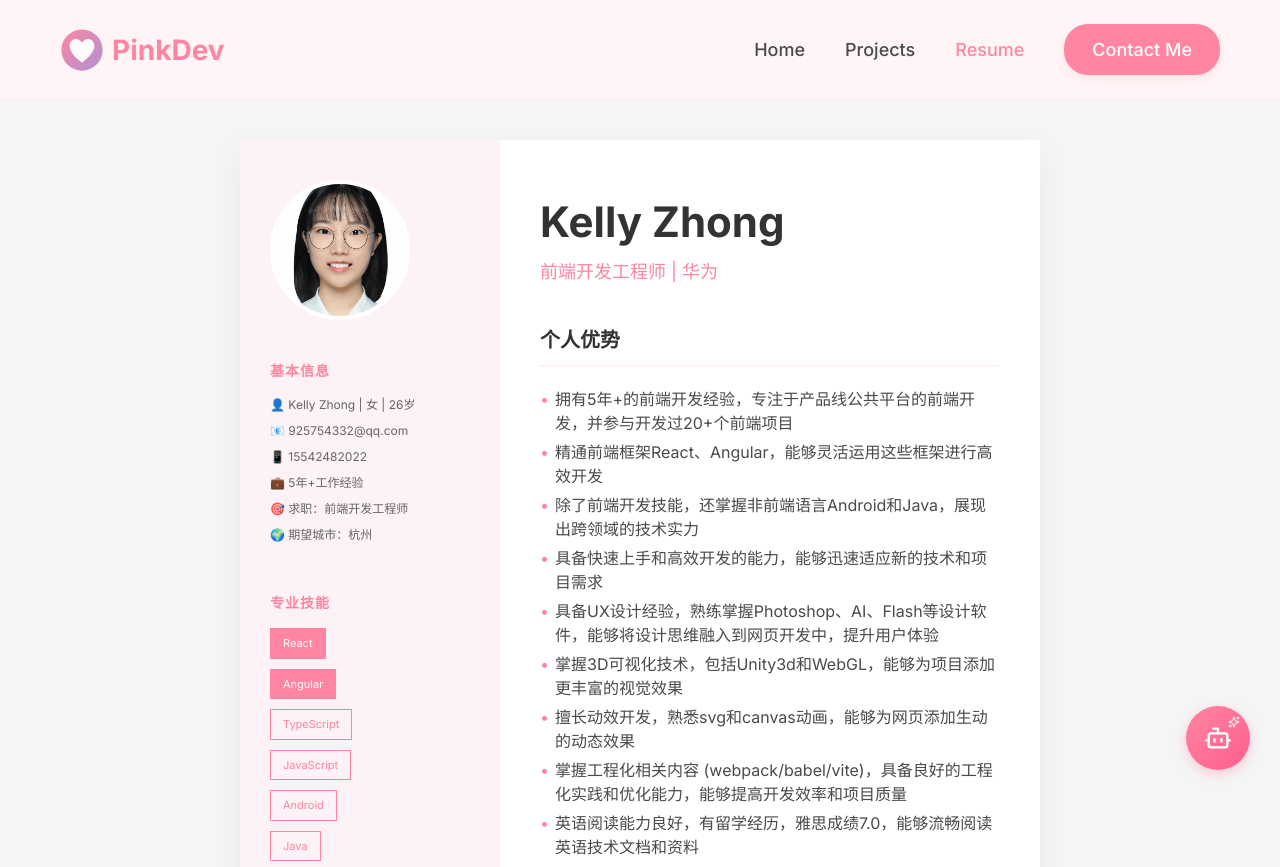
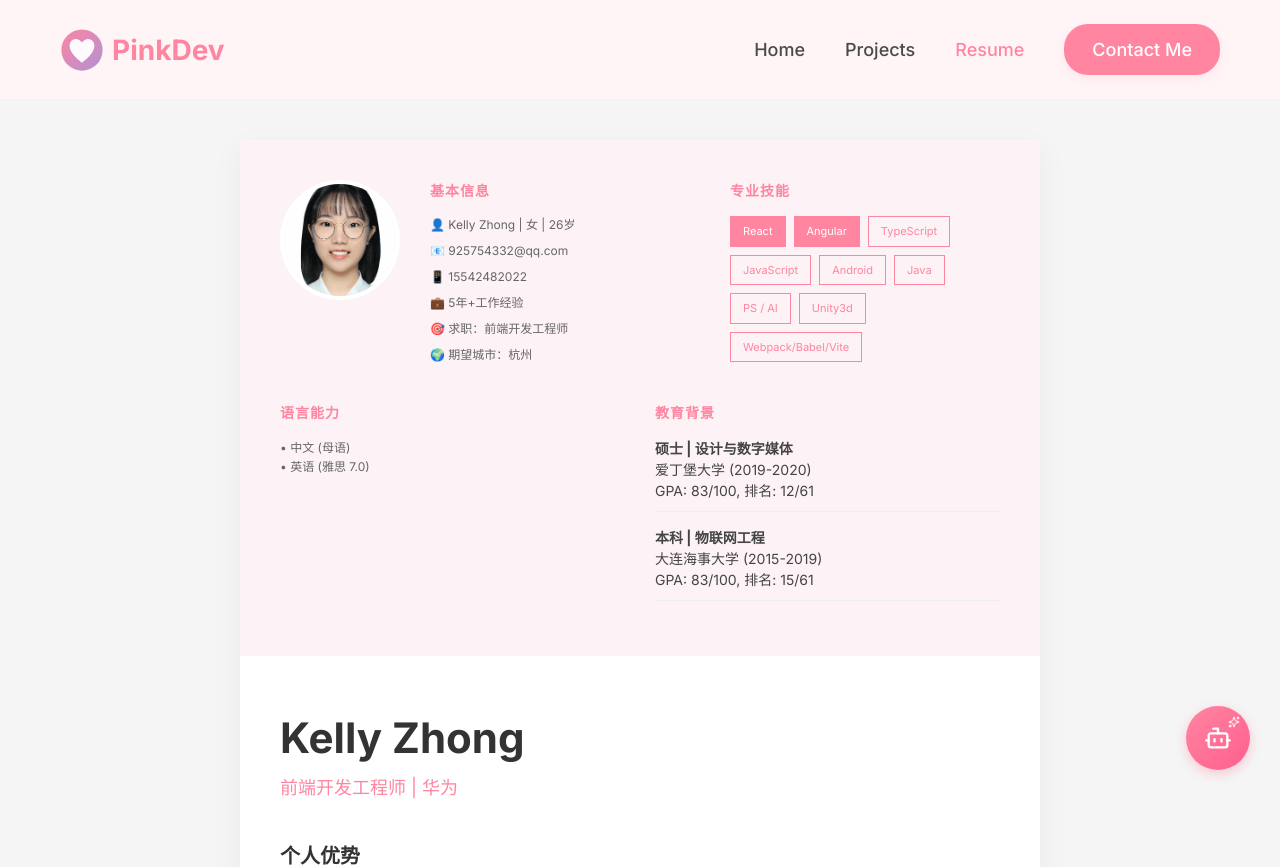
Before and after one commit to 925754332-dev/pinkdev-portfolio, a React (Vite) app: page /resume in a window 1280 px wide. Shown: the top 867 px of the page. Built offline with nearby package versions, Linux system fonts and the light colour scheme.

Commit message:
resume: change layout from sidebar to vertical (top-bottom)

```diff
--- a/src/pages/Resume.css
+++ b/src/pages/Resume.css
@@ -9,29 +9,39 @@
 
 .resume-paper {
   width: 800px;
+  max-width: 100%;
   background-color: white;
   display: flex;
+  flex-direction: column;
   box-shadow: 0 10px 30px rgba(0, 0, 0, 0.05);
-  min-height: 1100px; /* A4 Ratio approx */
+  min-height: auto;
 }
 
-/* --- Sidebar --- */
+/* --- Sidebar (now top section) --- */
 .resume-sidebar {
-  width: 260px;
+  width: 100%;
   background-color: #FDF2F5;
-  padding: 40px 30px;
+  padding: 40px;
   display: flex;
-  flex-direction: column;
-  gap: 40px;
+  flex-wrap: wrap;
+  gap: 30px;
+  align-items: flex-start;
+  justify-content: center;
+}
+
+.resume-sidebar > section {
+  min-width: 200px;
+  flex: 1;
 }
 
 .resume-avatar {
-  width: 140px;
-  height: 140px;
+  width: 120px;
+  height: 120px;
   border-radius: 50%;
   background-color: #FF85A1;
   overflow: hidden;
   border: 4px solid white;
+  flex-shrink: 0;
 }
 
 .resume-avatar img {
@@ -59,8 +69,8 @@
 
 .skills-list {
   display: flex;
-  flex-direction: column;
-  gap: 10px;
+  flex-wrap: wrap;
+  gap: 8px;
 }
 
 .skill-tag {
@@ -223,9 +233,20 @@
 @media (max-width: 850px) {
   .resume-paper {
     width: 100%;
+  }
+  .resume-sidebar {
+    flex-direction: column;
+    align-items: center;
+    padding: 30px 20px;
+  }
+  .resume-sidebar > section {
+    min-width: auto;
+    width: 100%;
+  }
+  .resume-main {
+    padding: 30px 20px;
+  }
+  .project-with-img {
     flex-direction: column;
   }
-  .resume-sidebar {
-    width: 100%;
-  }
 }
```
